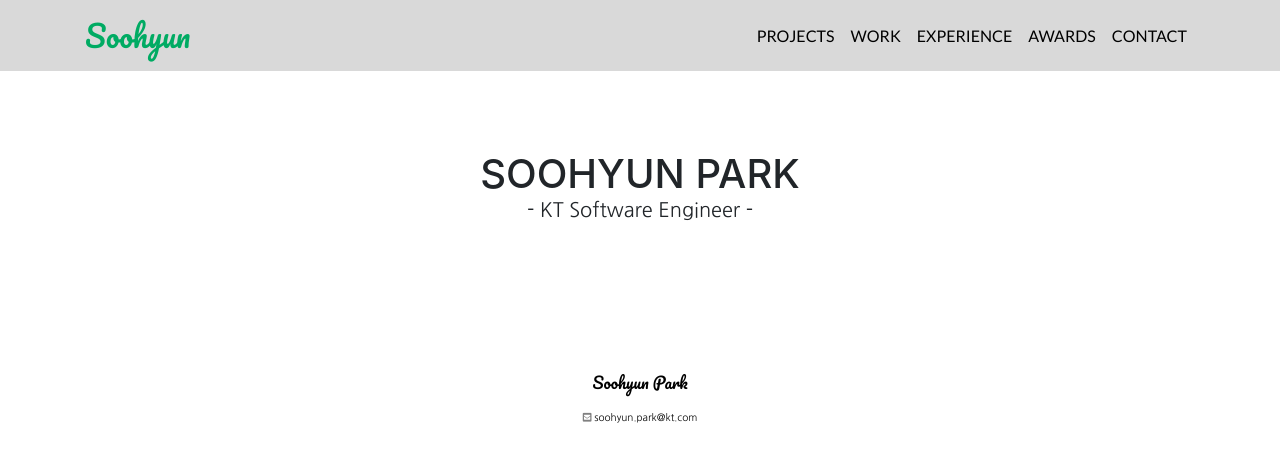
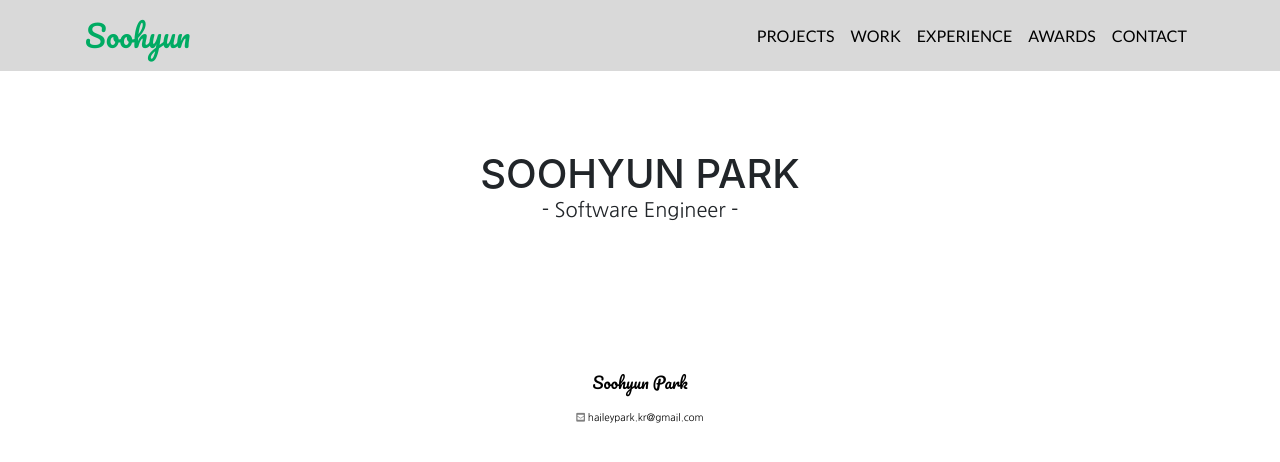
Before and after one commit to haileypark-kr/Portfolio-django, a Django app: template templates/masterpage.html in a window 1280 px wide. Shown: the top 462 px of the page. Run offline with Django 3.2, Linux system fonts and the light colour scheme; the template is opened without the code that fills it, so the values that code supplies are empty; some libraries are stand-ins or nearby versions.

Commit message:
[Front] Remove Company name

```diff
--- /dev/null
+++ b/media/tekken.txt
@@ -0,0 +1 @@
+highlight tekken!
--- a/templates/masterpage.html
+++ b/templates/masterpage.html
@@ -50,7 +50,7 @@
 <header style="margin-top: 150px; margin-bottom: 100px">
     <div>
         <h1 class="text-uppercase mb-0">Soohyun Park</h1>
-        <h5 class="font-weight-light mb-0">- KT Software Engineer -</h5>
+        <h5 class="font-weight-light mb-0">- Software Engineer -</h5>
     </div>
 </header>
 
@@ -63,7 +63,7 @@
         <div class="col-12 col-md">
             <p class="my-name">Soohyun Park</p>
             <p style="font-size: x-small"><i class="fas fa-envelope-square" style="font-size: x-small; color: grey"></i>
-                 soohyun.park@kt.com</p>
+                 haileypark.kr@gmail.com</p>
         </div>
     </div>
 </footer>
```
Also changed, not shown: media/jikbyeon_main.JPG (added), media/jikbyeon_main2.JPG (added), media/racoon example.JPG (added), media/racoon model.JPG (added), 1 other file.
